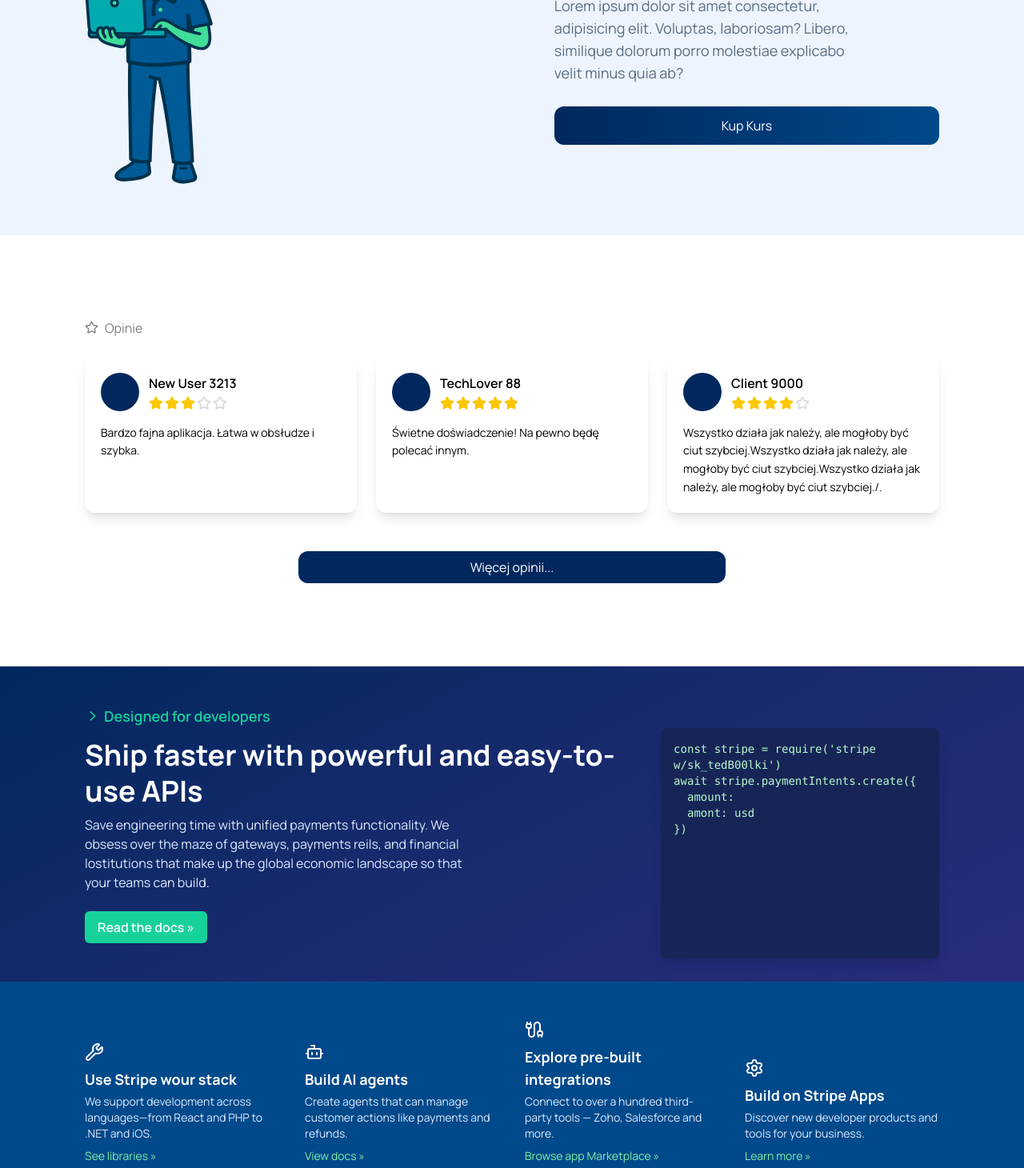
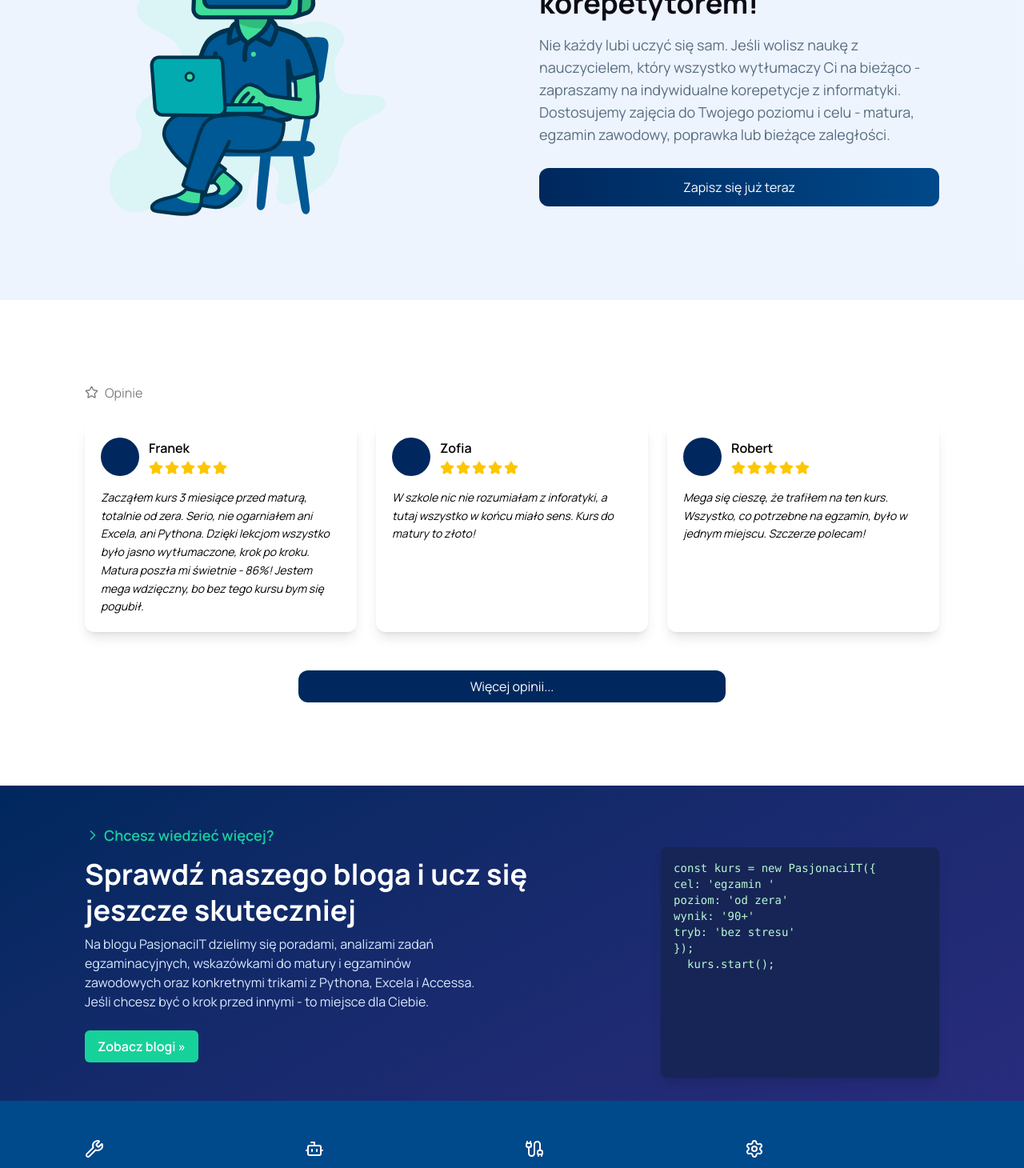
Before and after one commit to kxGeou/EducationPlatf, a React (Vite) app: page / in a window 1280 px wide. Shown: the part 2720-4180 px from the top of the page at 80% size. Built offline with nearby package versions, Linux system fonts and the light colour scheme; no server answers; the database is empty.

Commit message:
Replace RobotLaptop.svg with RobotSiedzacy.svg
Removed the RobotLaptop.svg asset and added RobotSiedzacy.svg. Updated homepage components to use the new robot illustration and made related adjustments in AboutPlatform.jsx, Reviews.jsx, StripeHero.jsx, and ContactPage.jsx.

```diff
--- a/src/components/homepage/AboutPlatform.jsx
+++ b/src/components/homepage/AboutPlatform.jsx
@@ -1,25 +1,24 @@
 import Description from "../typography/Description";
 import Heading2 from "../typography/Heading2";
-import RobotLaptop from '../../assets/RobotLaptop.svg';
+import RobotLaptop from '../../assets/RobotSiedzacy.svg';
 
 function AboutPlatform() {
   return (
     <section className="w-full px-4 flex flex-col py-16 md:flex-row md:justify-between md:gap-20 lg:items-center">
 
-      <img src={RobotLaptop} className="w-[15%]"/>
+      <img src={RobotLaptop} className="w-[40%]"/>
       <div className="my-5 flex flex-col gap-1 md:justify-between">
         <div className="flex flex-col gap-2">
-          <Heading2 margin={"mb-2"} textColor={"text-darkerBlack dark:text-white"}>
-            Lorem ipsum dolor sit amet.
+          <Heading2 margin={"mb-2"} textColor={"max-w-[450px] text-darkerBlack dark:text-white"}>
+            Zapisz się na zajęcia z korepetytorem!
           </Heading2>
-          <Description textColor={"text-blackText dark:text-white"}>
-            Lorem ipsum dolor sit amet consectetur, adipisicing elit. Voluptas,
-            laboriosam? Libero, similique dolorum porro molestiae explicabo
-            velit minus quia ab?
+          <Description textColor={"text-blackText dark:text-white max-w-[500px]"}>
+            Nie każdy lubi uczyć się sam. Jeśli wolisz naukę z nauczycielem, który wszystko wytłumaczy Ci na bieżąco - zapraszamy na indywidualne korepetycje z informatyki.
+Dostosujemy zajęcia do Twojego poziomu i celu - matura, egzamin zawodowy, poprawka lub bieżące zaległości.
           </Description>
         </div>
         <button className="mt-6 w-full bg-gradient-to-r to-primaryBlue dark:to-darkBlue from-darkBlue text-white py-2 md:py-3 rounded-[12px] cursor-pointer">
-          Kup Kurs
+          Zapisz się już teraz
         </button>
       </div>
     </section>
--- a/src/components/homepage/Reviews.jsx
+++ b/src/components/homepage/Reviews.jsx
@@ -25,7 +25,7 @@ function Review({ user, description, rating }) {
         </div>
       </div>
 
-      <p className="mt-1 text-sm leading-relaxed break-words text-ellipsis overflow-hidden">
+      <p className="mt-1 text-sm leading-relaxed break-words text-ellipsis overflow-hidden italic">
         {description}
       </p>
     </div>
@@ -35,19 +35,19 @@ function Review({ user, description, rating }) {
 export default function Reviews() {
   const reviews = [
     {
-      user: "New User 3213",
-      rating: 3,
-      description: "Bardzo fajna aplikacja. Łatwa w obsłudze i szybka.",
+      user: "Franek",
+      rating: 5,
+      description: "Zacząłem kurs 3 miesiące przed maturą, totalnie od zera. Serio, nie ogarniałem ani Excela, ani Pythona. Dzięki lekcjom wszystko było jasno wytłumaczone, krok po kroku. Matura poszła mi świetnie - 86%! Jestem mega wdzięczny, bo bez tego kursu bym się pogubił.",
     },
     {
-      user: "TechLover 88",
+      user: "Zofia ",
       rating: 5,
-      description: "Świetne doświadczenie! Na pewno będę polecać innym.",
+      description: "W szkole nic nie rozumiałam z inforatyki, a tutaj wszystko w końcu miało sens. Kurs do matury to złoto!",
     },
     {
-      user: "Client 9000",
-      rating: 4,
-      description: "Wszystko działa jak należy, ale mogłoby być ciut szybciej.Wszystko działa jak należy, ale mogłoby być ciut szybciej.Wszystko działa jak należy, ale mogłoby być ciut szybciej./.",
+      user: "Robert",
+      rating: 5,
+      description: "Mega się cieszę, że trafiłem na ten kurs. Wszystko, co potrzebne na egzamin, było w jednym miejscu. Szczerze polecam!",
     },
   ];
 
--- a/src/components/homepage/StripeHero.jsx
+++ b/src/components/homepage/StripeHero.jsx
@@ -5,36 +5,36 @@ import SectionHeading from "../typography/SectionHeading";
 const features = [
   {
     icon: <Wrench className="text-3xl mb-2"></Wrench>,
-    title: "Use Stripe wour stack",
-    description: "We support development across languages—from React and PHP to .NET and iOS.",
-    link: "See libraries »",
+    title: "Jak zdać egzamin na ponad 90%?",
+    description: "Poznaj konkretne strategie, które pomogły naszym uczniom osiągnąć topowe wyniki z matury i egzaminów zawodowych.",
+    link: "Dowiedz się więcej »",
     href: "#",
   },
   {
     icon: <Bot className="text-3xl mb-2"></Bot>,
-    title: "Build AI agents",
-    description: "Create agents that can manage customer actions like payments and refunds.",
-    link: "View docs »",
+    title: "5 najczęstszych błędów uczniów podczas nauki",
+    description: "Nie trać czasu na to, co nie działa. Sprawdź, co robi większość uczniów źle - i jak możesz tego uniknąć.",
+    link: "Dowiedz się więcej »",
     href: "#",
   },
   {
     icon: <Cable className="text-3xl mb-2"></Cable>,
-    title: "Explore pre-built integrations",
-    description: "Connect to over a hundred third-party tools — Zoho, Salesforce and more.",
-    link: "Browse app Marketplace »",
+    title: "Jak radzić sobie ze stresem przed egzaminem?",
+    description: "Egzamin to nie tylko wiedza, ale też psychika. Podpowiadamy, jak zachować spokój i skupienie w kluczowym momencie.",
+    link: "Dowiedz się więcej »",
     href: "#",
   },
   {
     icon: <Settings className="text-3xl mb-2"></Settings>,
-    title: "Build on Stripe Apps",
-    description: "Discover new developer products and tools for your business.",
-    link: "Learn more »",
+    title: "Jak zaplanować naukę do egzaminu w 4 tygodnie?",
+    description: "Masz mało czasu? Ten wpis pokaże Ci, jak rozłożyć materiał i wykorzystać ostatni miesiąc na maksymalne efekty.",
+    link: "Dowiedz się więcej »",
     href: "#",
   },
 ];
 
 const FeatureCard = ({ icon, title, description, link, href }) => (
-  <div className="flex flex-col items-start justify-end">
+  <div className="flex flex-col ">
     {icon}
     <h3 className="font-bold text-lg mb-1">{title}</h3>
     <p className="text-blue-100 text-sm">{description}</p>
@@ -52,11 +52,14 @@ export default function StripeHero() {
   const ref = useRef(null);
 
   const codeLines = [
-    "const stripe = require('stripe w/sk_tedB00lki')",
-    "await stripe.paymentIntents.create({",
-    "  amount:",
-    "  amont: usd",
-    "})",
+    "const kurs = new PasjonaciIT({",
+    "cel: 'egzamin '",
+    "poziom: 'od zera'",
+    "wynik: '90+'",
+    "tryb: 'bez stresu'",
+    "});",
+
+  "  kurs.start();"
   ];
 
   useEffect(() => {
@@ -93,17 +96,16 @@ export default function StripeHero() {
     <div ref={ref} className="bg-gradient-to-br from-darkBlue to-indigo-900 dark:from-DarkblackText dark:to-blackText text-white w-full mt-26 pt-12">
       <div className="flex flex-col md:flex-row justify-between max-w-[1100px] px-4 mx-auto items-center gap-12">
         <div className="w-full md:mb-12">
-          <SectionHeading textColor={"text-primaryGreen"}>Designed for developers</SectionHeading>
+          <SectionHeading textColor={"text-primaryGreen"}>Chcesz wiedzieć więcej?</SectionHeading>
           <Heading2 margin={"mb-2"} textColor={"text-white"}>
-            Ship faster with powerful and easy-to-use APIs
+            Sprawdź naszego bloga i ucz się jeszcze skuteczniej
           </Heading2>
           <p className="text-blue-100 mb-6 w-full max-w-[500px]">
-            Save engineering time with unified payments functionality. We obsess over the maze of
-            gateways, payments reils, and financial lostitutions that make up the global economic
-            landscape so that your teams can build.
+           Na blogu PasjonaciIT dzielimy się poradami, analizami zadań egzaminacyjnych, wskazówkami do matury i egzaminów zawodowych oraz konkretnymi trikami z Pythona, Excela i Accessa.
+Jeśli chcesz być o krok przed innymi - to miejsce dla Ciebie.
           </p>
           <button className="bg-primaryGreen dark:text-blackText hover:bg-secondaryGreen cursor-pointer text-white font-semibold px-4 py-2 rounded-md">
-            Read the docs »
+            Zobacz blogi »
           </button>
         </div>
 
--- a/src/pages/ContactPage.jsx
+++ b/src/pages/ContactPage.jsx
@@ -1,13 +1,17 @@
 import ContactHero from "../components/contact/ContactHero";
 import Footer from "../components/homepage/Footer";
 import Header from "../components/homepage/Header";
-import emailjs from "emailjs-com";
-import { ArrowRight, LoaderCircle } from "lucide-react";
+import { LoaderCircle } from "lucide-react";
 import React, { useState } from "react";
 import toast from "react-hot-toast";
 import Gmail from '../assets/gmail.svg';
+import supabase from "../util/supabaseClient";
+
 function ContactPage({ isDark, setIsDark }) {
   const [formData, setFormData] = useState({
+    email: "",
+    name: "",
+    phone: "",
     message: "",
   });
 
@@ -18,30 +22,32 @@ function ContactPage({ isDark, setIsDark }) {
     setFormData((prev) => ({ ...prev, [name]: value }));
   };
 
-  const handleSubmit = (e) => {
+  const handleSubmit = async (e) => {
     e.preventDefault();
     setLoading(true);
 
-    emailjs
-      .send(
-        import.meta.env.VITE_EMAILJS_SERVICE_ID,
-        import.meta.env.VITE_EMAILJS_TEMPLATE_ID,
+    const { email, name, phone, message } = formData;
+
+    try {
+      const { error } = await supabase.from("contact_messages").insert([
         {
-          message: formData.message,
+          email,
+          name,
+          phone: phone || null,
+          message,
         },
-        import.meta.env.VITE_EMAILJS_PUBLIC_KEY
-      )
-      .then(
-        () => {
-          toast.success("Wiadomość wysłana");
-          setFormData({ message: "" });
-          setLoading(false);
-        },
-        () => {
-          toast.error("Błąd podczas wysyłania, spróbuj ponownie.");
-          setLoading(false);
-        }
-      );
+      ]);
+
+      if (error) throw error;
+
+      toast.success("Wiadomość zapisana!");
+      setFormData({ email: "", name: "", phone: "", message: "" });
+    } catch (err) {
+      console.error(err);
+      toast.error("Błąd podczas zapisywania wiadomości.");
+    } finally {
+      setLoading(false);
+    }
   };
 
   return (
@@ -60,6 +66,35 @@ function ContactPage({ isDark, setIsDark }) {
           </h2>
 
           <form onSubmit={handleSubmit} className="flex flex-col gap-4">
+            <input
+              type="email"
+              name="email"
+              placeholder="Twój email..."
+              value={formData.email}
+              onChange={handleChange}
+              required
+              className="p-3 rounded-lg border border-gray-300 dark:border-gray-600 dark:bg-gray-700 dark:text-white focus:outline-none focus:ring-2 focus:ring-indigo-400"
+            />
+
+            <input
+              type="text"
+              name="name"
+              placeholder="Imię i nazwisko..."
+              value={formData.name}
+              onChange={handleChange}
+              required
+              className="p-3 rounded-lg border border-gray-300 dark:border-gray-600 dark:bg-gray-700 dark:text-white focus:outline-none focus:ring-2 focus:ring-indigo-400"
+            />
+
+            <input
+              type="tel"
+              name="phone"
+              placeholder="Numer telefonu (opcjonalnie)"
+              value={formData.phone}
+              onChange={handleChange}
+              className="p-3 rounded-lg border border-gray-300 dark:border-gray-600 dark:bg-gray-700 dark:text-white focus:outline-none focus:ring-2 focus:ring-indigo-400"
+            />
+
             <textarea
               name="message"
               placeholder="Treść wiadomości..."
@@ -69,6 +104,7 @@ function ContactPage({ isDark, setIsDark }) {
               rows="5"
               className="p-3 rounded-lg border border-gray-300 dark:border-gray-600 dark:bg-gray-700 dark:text-white focus:outline-none focus:ring-2 focus:ring-indigo-400"
             ></textarea>
+
             <div className="flex items-center gap-2">
               <button
                 type="submit"
@@ -89,7 +125,7 @@ function ContactPage({ isDark, setIsDark }) {
                 rel="noopener noreferrer"
                 className="flex gap-2 items-center text-blackText/75 bg-white border border-gray-200 shadow-md hover:scale-[1.025] font-semibold rounded-lg transition duration-300 justify-center px-4 py-4"
               >
-                <img src={Gmail} className="h-5"></img>
+                <img src={Gmail} className="h-5" alt="Gmail" />
               </a>
             </div>
           </form>
```
Also changed, not shown: src/assets/RobotLaptop.svg (deleted), src/assets/RobotSiedzacy.svg (added).
